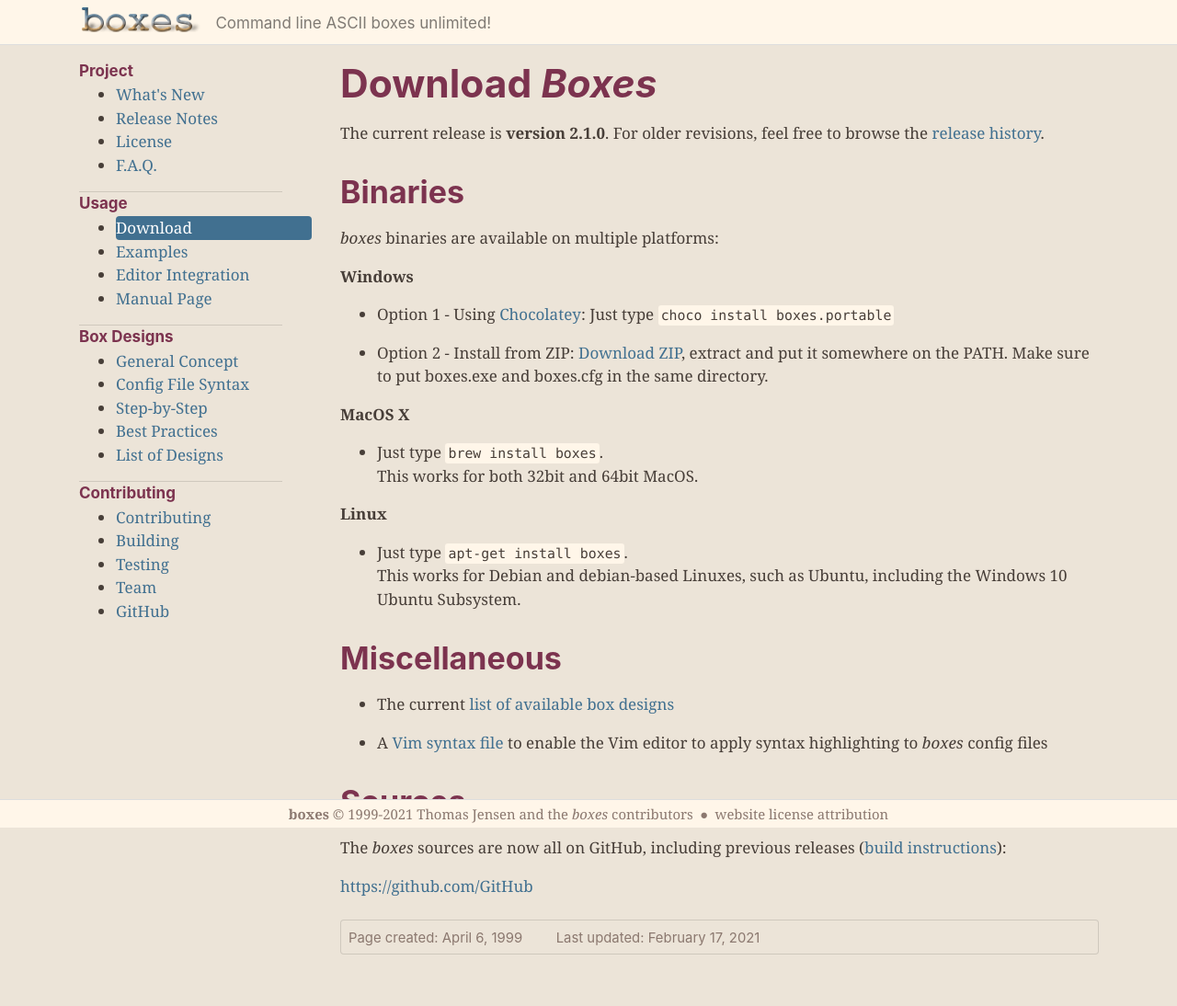
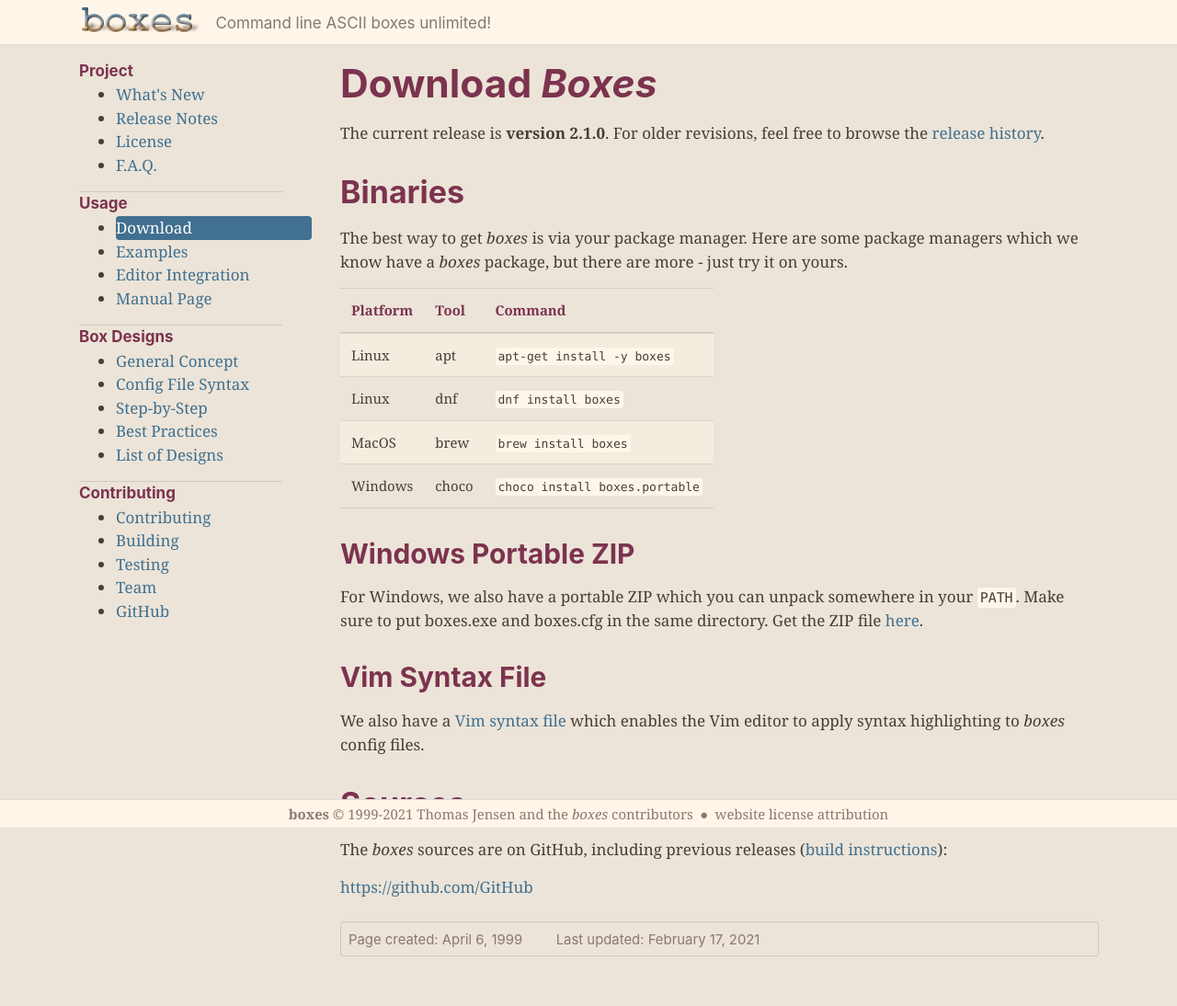
Before and after one commit to ascii-boxes/boxes, a Jekyll site: the page built from pages/download.md, in a window 1280 px wide. Shown: the whole page at 92% size. Built offline with Jekyll 4.4.1, drawn with Linux system fonts in a browser that asks for light colours.

Commit message:
Mention package managers on download page

```diff
--- a/_includes/footer.html
+++ b/_includes/footer.html
@@ -2,11 +2,11 @@
     ><div class="container-fluid"><div class="row">
     <div class="col text-center text-muted">
         <div class="footer-part"><b>{{ site.name }}</b> &copy;&nbsp;1999-2021 <a href="https://thomasjensen.com"
-            target="_blank">Thomas&nbsp;Jensen</a><span
+            target="_blank"><span class="d-none d-sm-inline">Thomas&nbsp;Jensen</span><span class="d-inline d-sm-none">T.J.</span></a><span
                 class="d-none d-sm-inline"> and the</span><span class="d-inline d-sm-none">,</span>
-            <i>boxes</i> contributors<span class="footer-sep">●</span></div
-            ><div class="footer-part"><a href="{{ site.baseurl }}/website-attribution.html">website license
-                attribution</a></div>
+            <i>boxes</i> <span class="d-none d-sm-inline">contributors</span><span class="d-inline d-sm-none">contribs</span><span
+                class="footer-sep">●</span></div><div class="footer-part"><a
+                    href="{{ site.baseurl }}/website-attribution.html">website license attribution</a></div>
     </div></div></div
 ></footer>
 
--- a/_sass/_boxes.scss
+++ b/_sass/_boxes.scss
@@ -59,6 +59,9 @@
 th {
     color: $headings-color;
 }
+table.table-striped tr:last-child {
+    border-bottom: 1px solid $table-border-color;
+}
 
 
 /*
@@ -113,6 +116,7 @@
         padding: 0;
         border-radius: 0;
         white-space: pre;
+        word-wrap: normal;
     }
 }
 code {
@@ -121,6 +125,7 @@
     border-radius: $border-radius-sm;
     padding: 2px 3px;
     white-space: pre-wrap;
+    word-wrap: normal;
 }
 
 
--- a/pages/download.md
+++ b/pages/download.md
@@ -11,40 +11,56 @@
 [release history]({{ site.baseurl }}/releases.html).
 
 
-## Binaries
+{% comment %} ---------------------------------------------------------------------------------------- {% endcomment %}
+{% include heading.html
+   level=2
+   text="Binaries" %}
 
-*boxes* binaries are available on multiple platforms:
-{% comment %} TODO properly reference known packages {% endcomment %}
+The best way to get *boxes* is via your package manager. Here are some package managers which we know have a
+*boxes* package, but there are more - just try it on yours.
 
-**Windows**
-
-- Option 1 - Using [Chocolatey](https://chocolatey.org/): Just type `choco install boxes.portable`
-- Option 2 - Install from ZIP:
-  [Download ZIP](https://github.com/{{ site.github }}/releases/download/v{{ site.currentVersion }}/boxes-{{
-  site.currentVersion }}-intel-win32.zip), extract and put it somewhere on the PATH. Make sure to put boxes.exe and
-  boxes.cfg in the same directory.
-
-**MacOS X**
-
-- Just type `brew install boxes`.\\
-  This works for both 32bit and 64bit MacOS.
-
-**Linux**
-
-- Just type `apt-get install boxes`.\\
-  This works for Debian and debian-based Linuxes, such as Ubuntu, including the Windows 10 Ubuntu Subsystem.
+<table class="table table-striped w-auto">
+  <thead>
+    <tr>
+      <th scope="col">Platform</th>
+      <th scope="col">Tool</th>
+      <th scope="col">Command</th>
+    </tr>
+  </thead>
+  <tbody>
+    <tr><td>Linux</td>   <td>apt</td>   <td><code>apt-get install -y boxes</code></td></tr>
+    <tr><td>Linux</td>   <td>dnf</td>   <td><code>dnf install boxes</code></td></tr>
+    <tr><td>MacOS</td>   <td>brew</td>  <td><code>brew install boxes</code></td></tr>
+    <tr><td>Windows</td> <td>choco</td> <td><code>choco install boxes.portable</code></td></tr>
+  </tbody>
+</table>
 
 
-## Miscellaneous
+{% comment %} ---------------------------------------------------------------------------------------- {% endcomment %}
+{% include heading.html
+   level=3 slug="windows"
+   text="Windows Portable ZIP" %}
 
-  - The current [list of available box designs]({{ site.baseurl }}/box-designs.html)
-  - A [Vim syntax file](https://raw.githubusercontent.com/{{ site.github }}/master/boxes.vim){:target="_blank"} to
-    enable the Vim editor to apply syntax highlighting to *boxes* config files
+For Windows, we also have a portable ZIP which you can unpack somewhere in your `PATH`. Make sure to put boxes.exe and
+boxes.cfg in the same directory. Get the ZIP file
+[here](https://github.com/{{ site.github }}/releases/download/v{{ site.currentVersion }}/boxes-{{
+  site.currentVersion }}-intel-win32.zip).
 
 
-## Sources
+{% comment %} ---------------------------------------------------------------------------------------- {% endcomment %}
+{% include heading.html
+   level=3
+   text="Vim Syntax File" %}
 
-The *boxes* sources are now all on GitHub, including previous releases
-([build instructions]({{ site.baseurl }}/build.html)):
+We also have a [Vim syntax file](https://raw.githubusercontent.com/{{ site.github }}/master/boxes.vim){:target="_blank"}
+which enables the Vim editor to apply syntax highlighting to *boxes* config files.
+
+
+{% comment %} ---------------------------------------------------------------------------------------- {% endcomment %}
+{% include heading.html
+   level=2
+   text="Sources" %}
+
+The *boxes* sources are on GitHub, including previous releases ([build instructions]({{ site.baseurl }}/build.html)):
 
 [https://github.com/{{ site.github }}](https://github.com/{{ site.github }}){:target="_blank"}
```
Also changed, not shown: pages/examples.md (+2 -2 lines).
